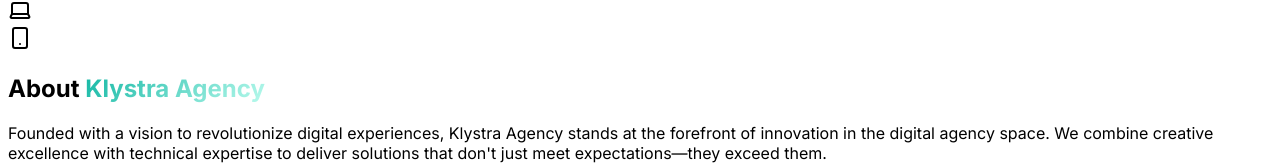
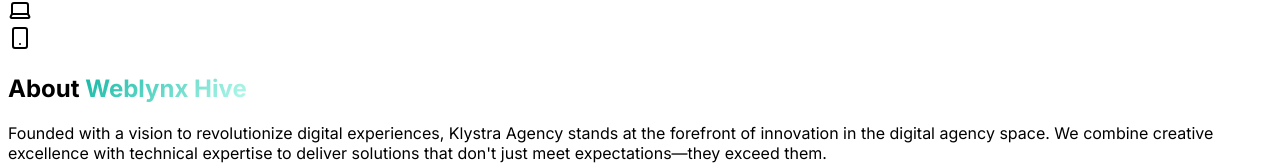
Before and after one commit to klystraagency/Klystra-Agency, a React (Vite) app in the folder client/: page / in a window 1280 px wide. Shown: the part 754-919 px from the top of the page. Built offline with nearby package versions, Linux system fonts and the light colour scheme; no server answers; a web font is replaced by a local one.

Commit message:
Update about-section.tsx

```diff
--- a/client/src/components/about-section.tsx
+++ b/client/src/components/about-section.tsx
@@ -55,7 +55,7 @@
         <div className="grid lg:grid-cols-2 gap-12 items-center">
           <div className="animate-slide-up">
             <h2 className="text-4xl md:text-5xl font-bold mb-6">
-              About <span className="gradient-text">Klystra Agency</span>
+              About <span className="gradient-text">Weblynx Hive</span>
             </h2>
             <p className="text-lg text-muted-foreground mb-6 leading-relaxed">
               Founded with a vision to revolutionize digital experiences, Klystra Agency stands at the forefront of innovation in the digital agency space. We combine creative excellence with technical expertise to deliver solutions that don't just meet expectations—they exceed them.
```
